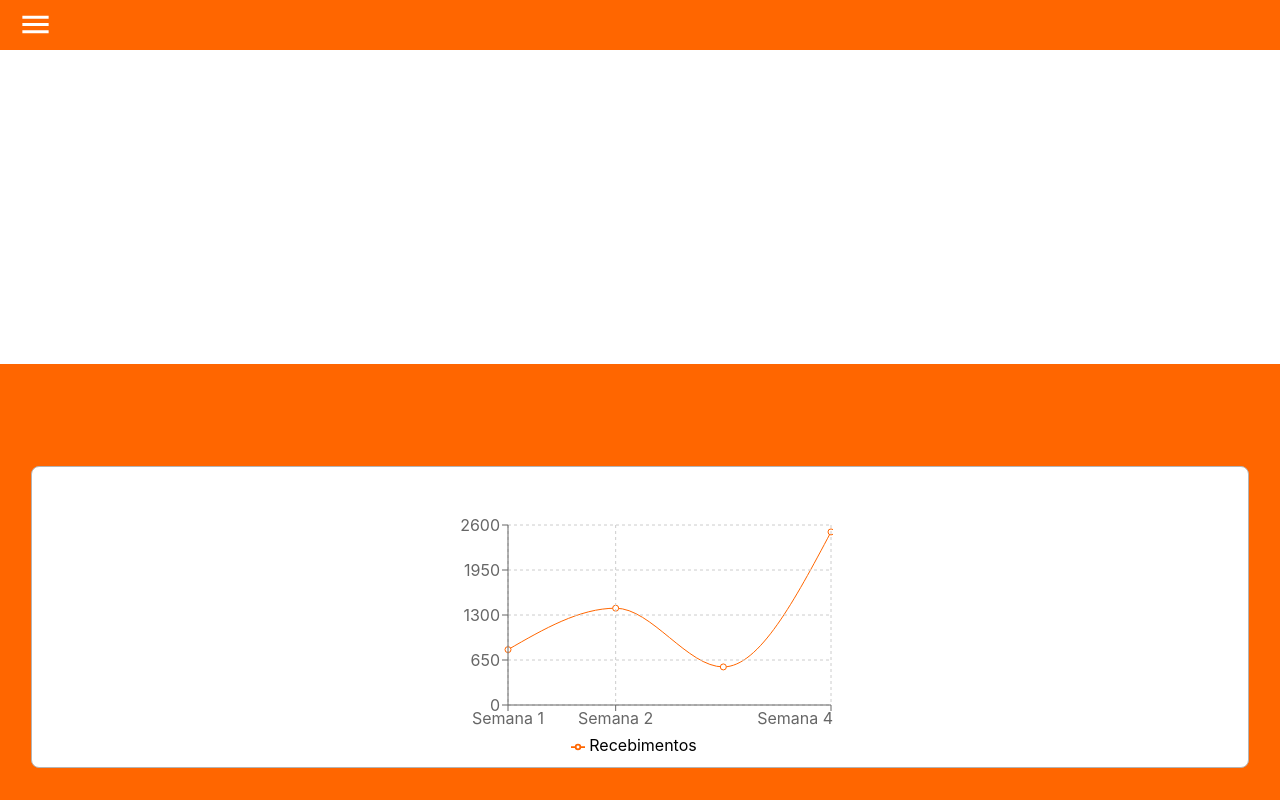
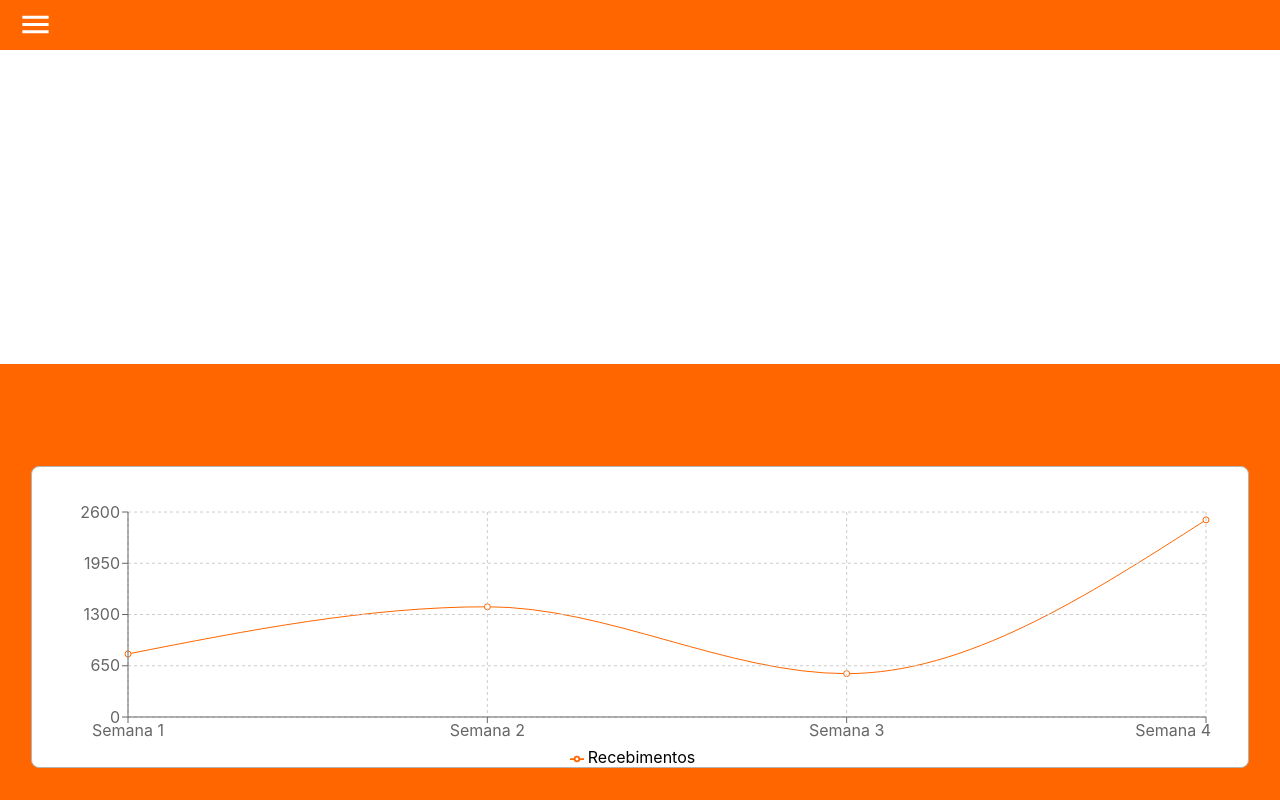
Before and after one commit to Rogerhsc/react-web-tcc, a React (Create React App) app: page /analitcs/1 in a window 1280 px wide. Shown: the top 800 px of the page. Built offline with nearby package versions, Linux system fonts and the light colour scheme.

Commit message:
Ajuestes grafico ao analitics

```diff
--- a/src/components/graph/index.js
+++ b/src/components/graph/index.js
@@ -8,24 +8,26 @@ import {
     CartesianGrid,
     Tooltip,
     Legend,
+    ResponsiveContainer,
 } from 'recharts';
 
 
 const data = [
     { name: 'Semana 1', Recebimentos: 800 },
-    { name: 'Semana 2', Recebimentos: 1398},
+    { name: 'Semana 2', Recebimentos: 1398 },
     { name: 'Semana 3', Recebimentos: 550 },
-    { name: 'Semana 4', Recebimentos: 2500},
+    { name: 'Semana 4', Recebimentos: 2500 },
 ];
 export default class Graph extends Component {
     render() {
         return (
             <div className="graphContainer">
+                <ResponsiveContainer width="94%" height="100%">
                     <LineChart
                         width={385}
                         height={275}
                         data={data}
-                    margin={{top: 45, right: 2}}
+                        margin={{ top: 45, right: 5 }}
                     >
                         <Line
                             type='monotone'
@@ -39,6 +41,8 @@ export default class Graph extends Component {
                         <XAxis dataKey='name' />
                         <Legend />
                     </LineChart>
+                </ResponsiveContainer>
+
             </div>
         )
     }
```
Lines whose indentation alone changed are shown as unchanged.
